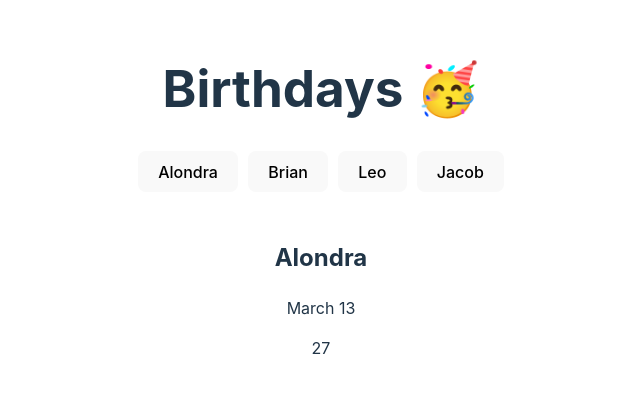
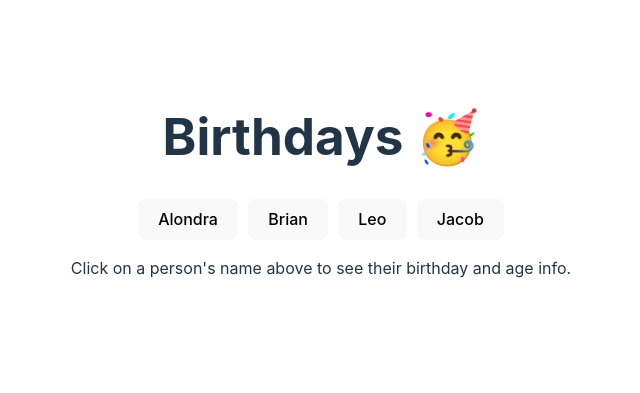
Before and after one commit to alondramora/bday-spotlight, a React (Vite) app: page / in a window 1280 px wide. Shown: the part 199-592 px from the top of the page, without its empty margins (319-959 px from the left). Built offline with nearby package versions, Linux system fonts and the light colour scheme.

Commit message:
set the initial value of state to an empty string so that no one's info would show in the spotlight component on page load. Now the spotlight component only hold sinformation when a celebrant button is clicked.

```diff
--- a/src/App.jsx
+++ b/src/App.jsx
@@ -6,7 +6,7 @@ import Spotlight from "./components/Spotlight";
 import celebrants from "./utils/celebrants";
 
 export default function App() {
-  const [spotlight, setSpotlight] = useState(celebrants[0]);
+  const [spotlight, setSpotlight] = useState("");
 
   const handleClick = (celebrant) => {
     // when we click on a Celebrant component, we want to display the corresponding Spotlight component inside of the .spotlightSection section
@@ -29,6 +29,9 @@ export default function App() {
             );
           })}
       </ul>
+      <span>
+        Click on a person's name above to see their birthday and age info.
+      </span>
       <Spotlight currentCelebrant={spotlight} />
     </>
   );
--- a/src/components/Celebrant.jsx
+++ b/src/components/Celebrant.jsx
@@ -1,7 +1,3 @@
 export default function Celebrant({ name, onClick }) {
   return <button onClick={onClick}>{name}</button>;
 }
-
-// {
-//   The Celebrant components are the buttons that show the names of each person who has a birthday in the h1 month. Example: If the h1 month in the Header component is September, the celebrant buttons will only hold names of people with Sept birthdays. When we click on a Celebrant button component, we want to render their Spotlight component.
-// }
```
